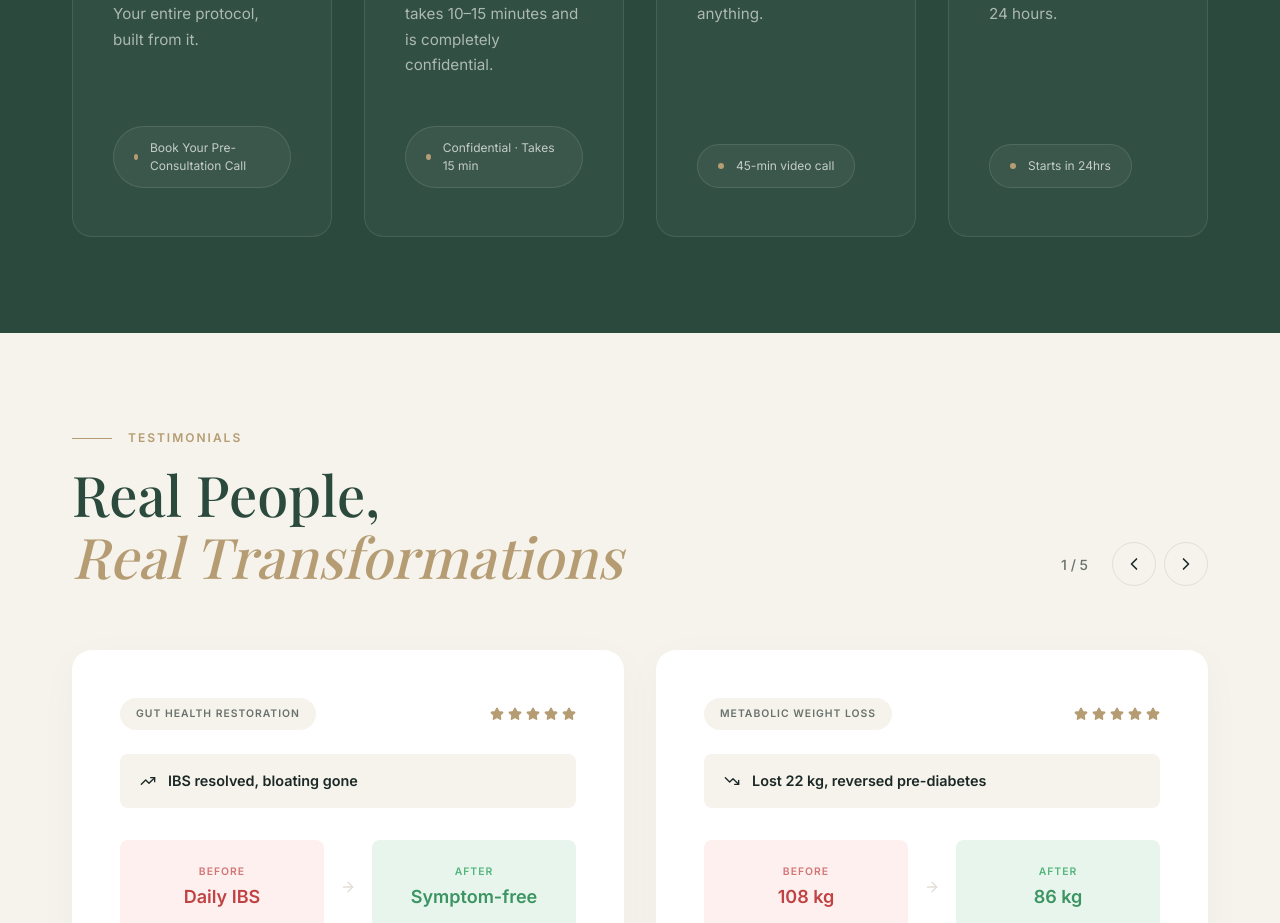
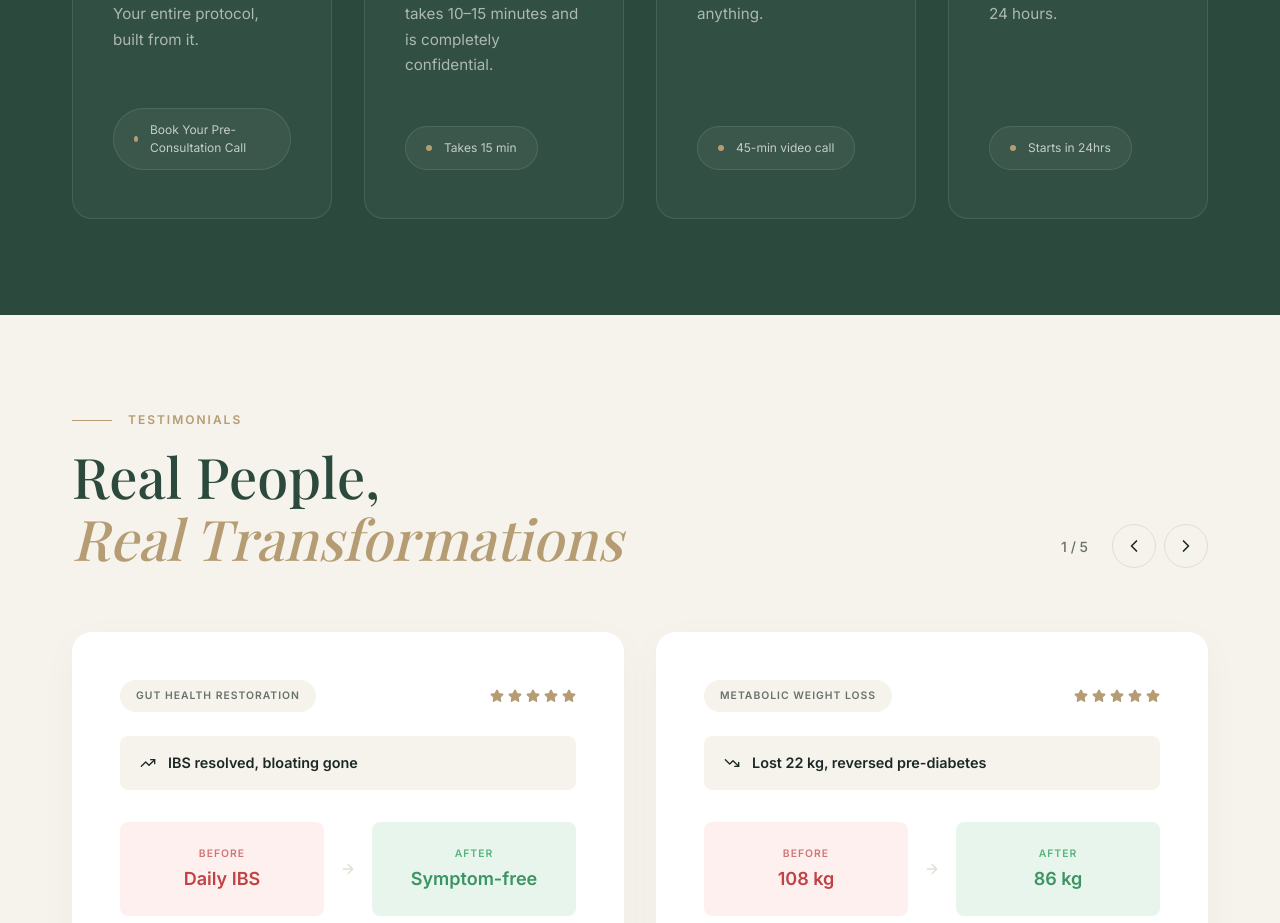
Before and after one commit to jithindevoffice-hue/nutrition-websie, a React (Vite) app: page / in a window 1280 px wide. Shown: the part 6260-7183 px from the top of the page. Built offline with nearby package versions, Linux system fonts and the light colour scheme; a web font is replaced by a local one.

Commit message:
fix: remove confidential label from ProcessSection cards

```diff
--- a/src/components/ProcessSection.tsx
+++ b/src/components/ProcessSection.tsx
@@ -64,7 +64,7 @@ export const ProcessSection = () => {
 
                         <div className={styles.cardFooter}>
                             <span className={styles.tagDot}></span>
-                            Confidential · Takes 15 min
+                            Takes 15 min
                         </div>
                     </div>
 
```
